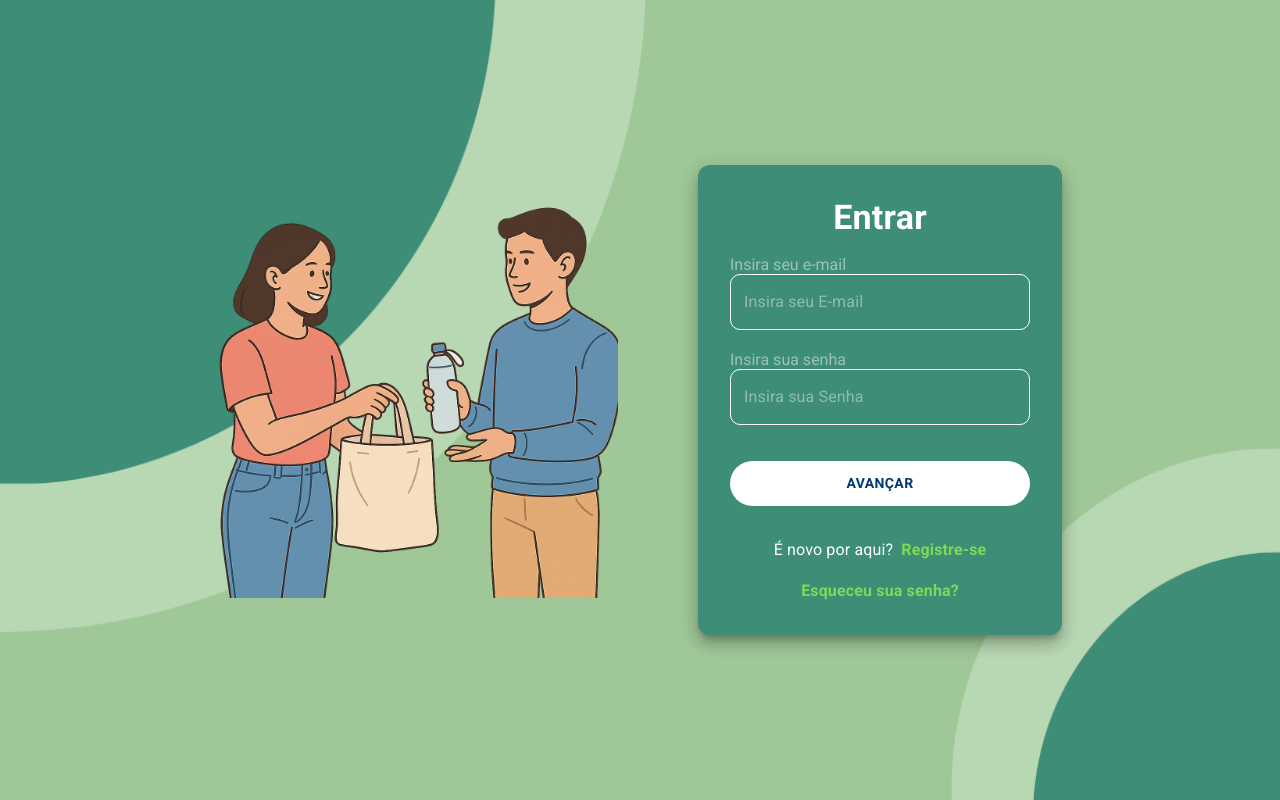
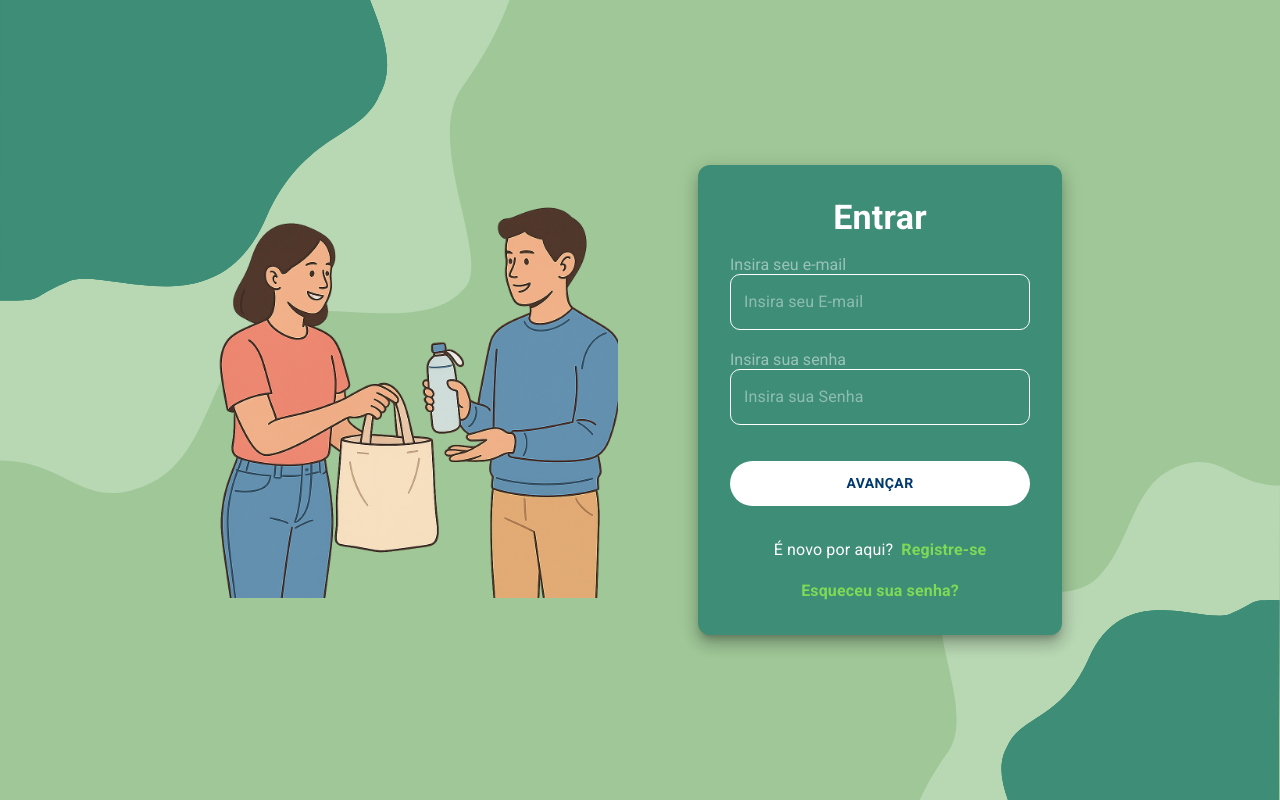
Before and after one commit to assis04/APS-----Reciclagem, a Next.js app: page / in a window 1280 px wide. Built offline with nearby package versions, Linux system fonts and the light colour scheme.

Commit message:
Alteração do background

```diff
--- a/src/app/page.jsx
+++ b/src/app/page.jsx
@@ -83,7 +83,7 @@ const LoginPage = () => {
                     justifyContent: 'center',
                     backgroundSize: 'cover',
                     backgroundPosition: 'center',
-                    backgroundImage: 'url("/BackgroundAPS.png")',
+                    backgroundImage: 'url("/BackgroundAPS.svg")',
                     position: 'relative', // necessário para overlay funcionar
                 }}
             >
```
